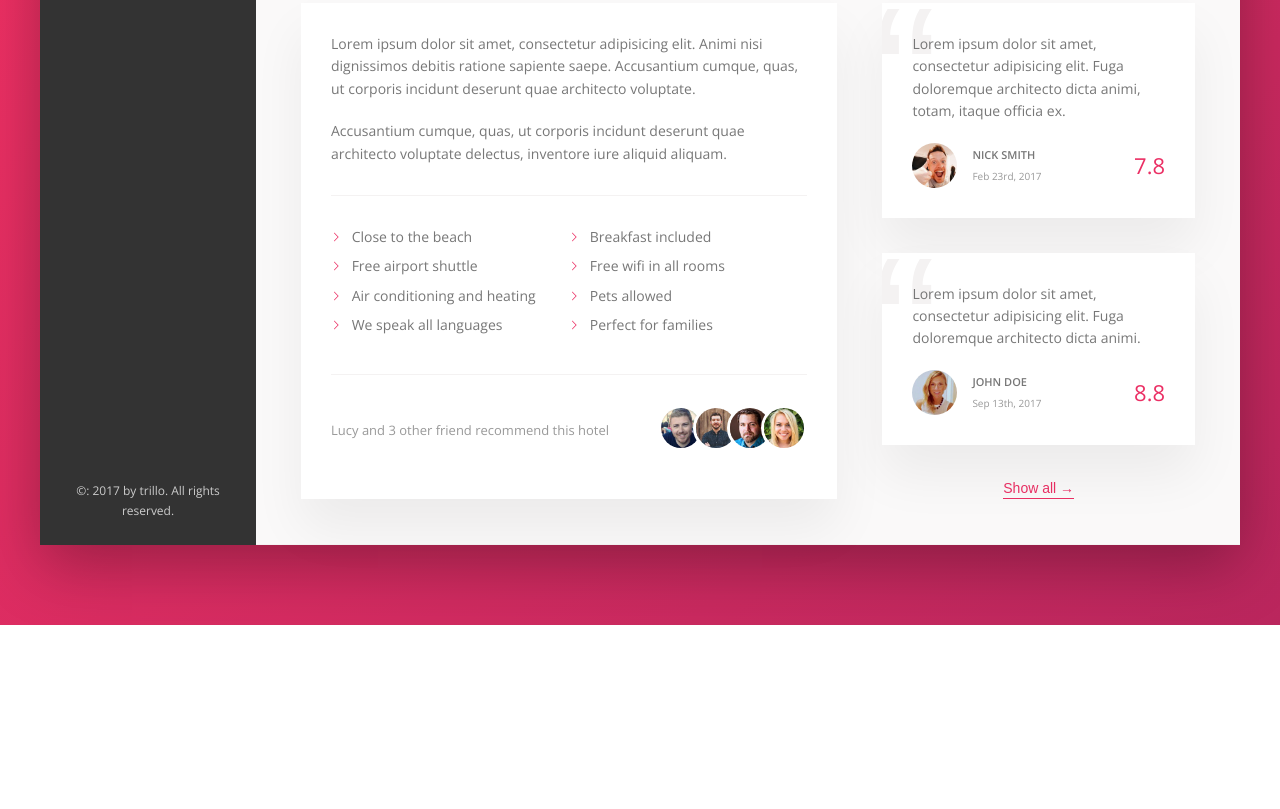
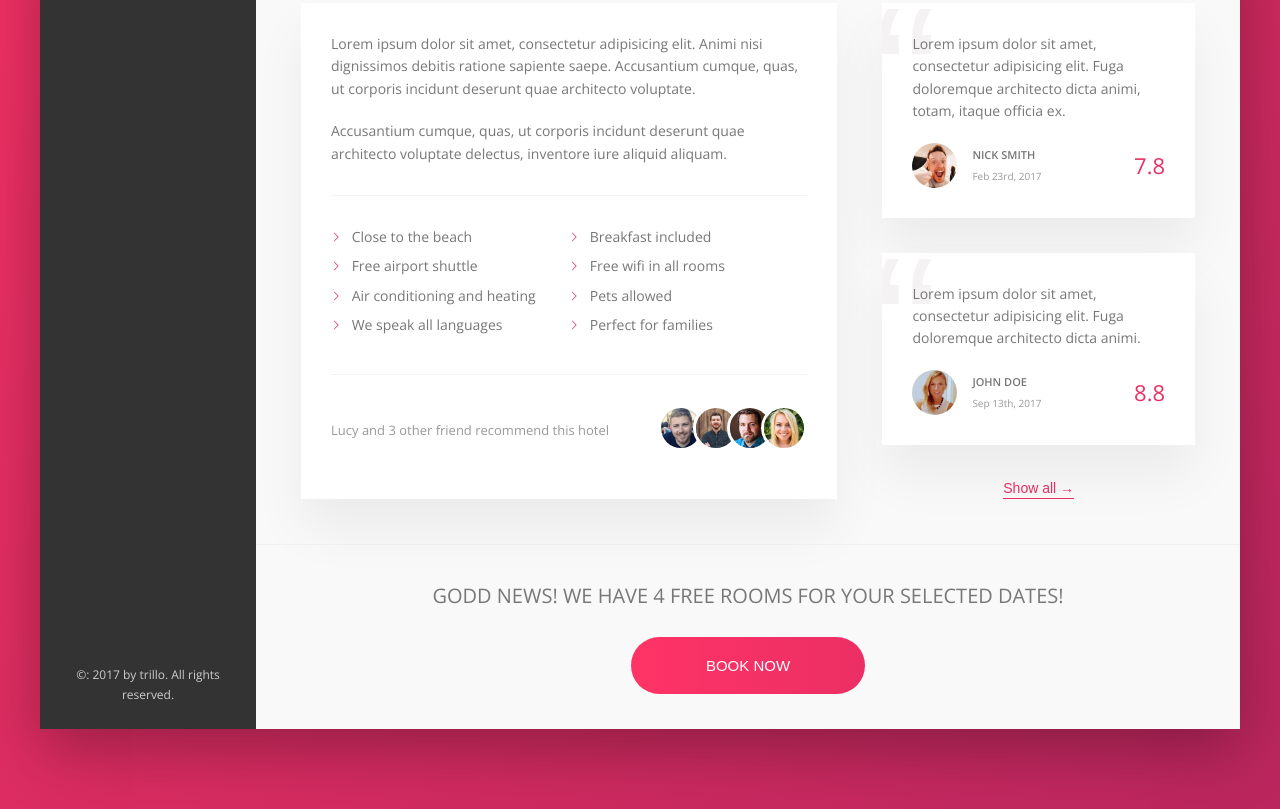
Before and after one commit to agnsier/css-course, a website: page index.html in a window 1280 px wide. Shown: the part 644-1453 px from the top of the page. Before the commit the page ends 1269 px from the top, so only its background shows below. Drawn offline with nearby package versions, Linux system fonts and the light colour scheme.

Commit message:
cta section

```diff
--- a/index.html
+++ b/index.html
@@ -207,6 +207,13 @@
                         <button class="btn-inline">Show all <span>&rarr;</span></button>
                     </figure>
                 </div>
+                <div class="cta">
+                    <h2 class="cta__book-now">Godd news! We have 4 free rooms for your selected dates!</h2>
+                    <button class="btn">
+                        <span class="btn__visible">Book now</span>
+                        <span class="btn__invisible">Only 4 rooms left</span>
+                    </button>
+                </div>
             </main>
         </div>
     </div>
--- a/sass/_components.scss
+++ b/sass/_components.scss
@@ -367,3 +367,56 @@
         z-index: 1;
     }
 }
+
+//CALL TO ACTION
+.cta {
+    padding: 3.5rem 0;
+    text-align: center;
+    &__book-now {
+        font-size: 2rem;
+        font-weight: 300;
+        text-transform: uppercase;
+        margin-bottom: 2.5rem;
+    }
+}
+
+.btn {
+    font-size: 1.5rem;
+    font-weight: 300;
+    text-transform: uppercase;
+    border-radius: 100px;
+    border: none;
+    background-image: linear-gradient(to right, var(--color-primary-light), var(--color-primary));
+    color: #fff;
+    position: relative;
+    overflow: hidden;
+    cursor: pointer;
+    &>* {
+        display: inline-block;
+        height: 100%;
+        width: 100%;
+        transition: all .2s;
+    }
+    &__visible {
+        padding: 2rem 7.5rem;
+    }
+    &__invisible {
+        position: absolute;
+        padding: 2rem 0;
+        left: 0;
+        top: -100%;
+    }
+    &:hover {
+        background-image: linear-gradient(to left, var(--color-primary-light), var(--color-primary));
+    }
+    &:hover &__visible {
+        transform: translateY(100%);
+    }
+    &:hover &__invisible {
+        top: 0;
+    }
+    &:focus {
+        outline: none;
+        animation: pulsate 1s infinite;
+    }
+}
```
Also changed, not shown: css/style.css.
